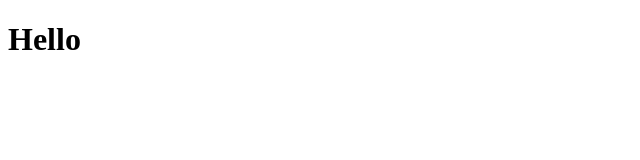
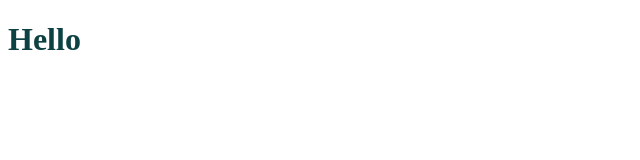
Before and after one commit to RaduRS/testing, a plain HTML site: page index.html in a window 1280 px wide. Shown: the full height of the page, 0-640 px from the left. Drawn offline with Linux system fonts and the light colour scheme.

Commit message:
index changed

```diff
--- a/index.html
+++ b/index.html
@@ -4,6 +4,7 @@
     <meta charset="UTF-8">
     <meta name="viewport" content="width=device-width, initial-scale=1.0">
     <meta http-equiv="X-UA-Compatible" content="ie=edge">
+    <link rel="stylesheet" href="style.css">
     <title>Document</title>
 </head>
 <body>
--- a/style.css
+++ b/style.css
@@ -1,2 +1,4 @@
-ECHO is on.
-style file
+h1{
+    color: rgb(14, 65, 65);
+
+}
```
